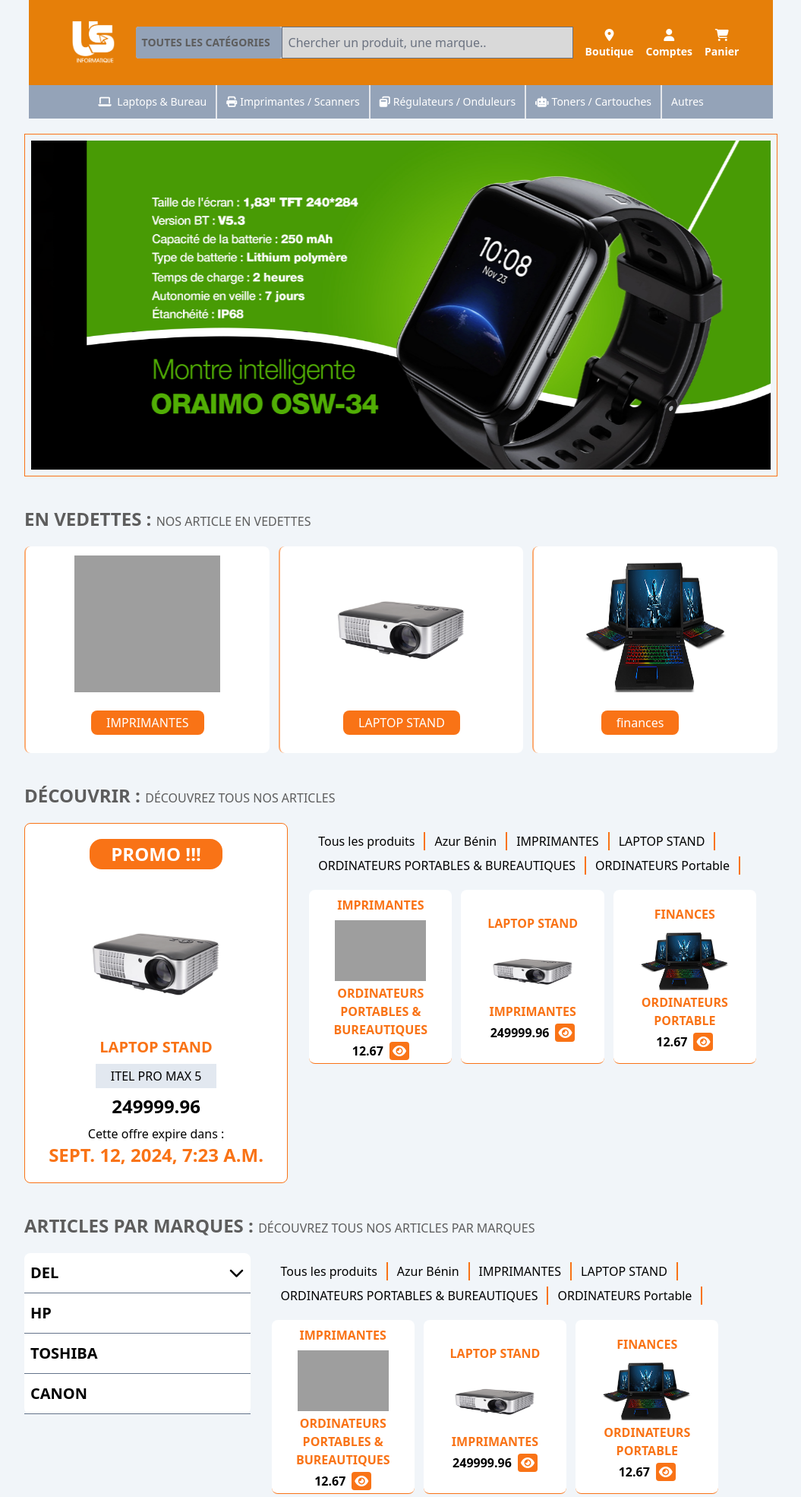
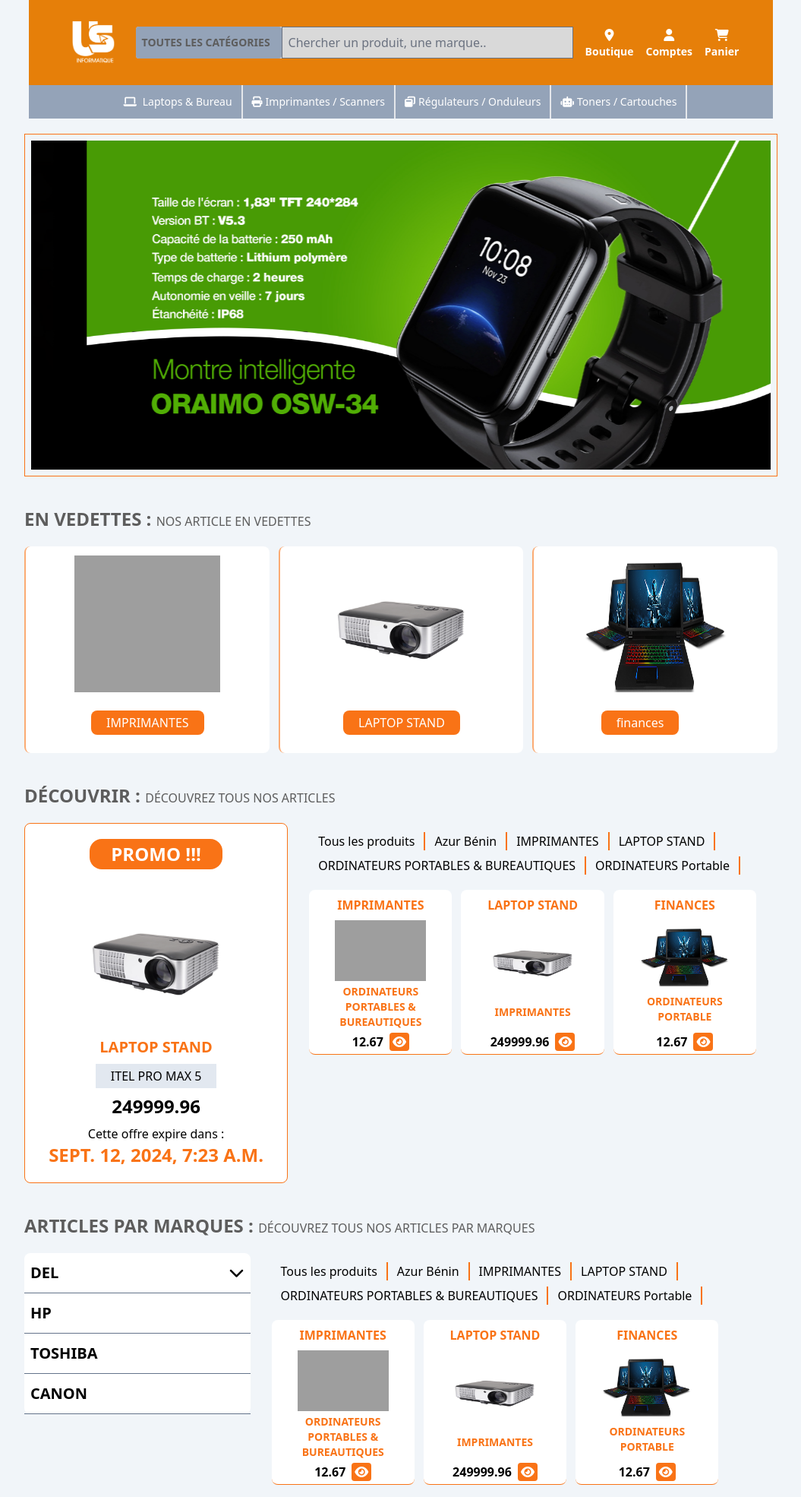
Before and after one commit to Medogo/us, a Django app: page / in a window 1280 px wide; the page is wider, and only the part inside the window is pictured. Shown: the top 1970 px of that part at 76% size, without its empty margins (112-1167 px from the left). Run offline with Django 5.2, Linux system fonts and the light colour scheme; data comes from the database, SQL or seed files in the repository; style sheets or scripts are compiled from the project's sources; some libraries are stand-ins or nearby versions; grey boxes are pictures that could not be loaded.

Commit message:
fit:style home page

```diff
--- a/theme/templates/base.html
+++ b/theme/templates/base.html
@@ -40,7 +40,7 @@
     .dropdown-menu {
         position: absolute;
         top: 100%;
-        left: 0;
+        left: -110%;
         background-color: white;
         border: 1px solid #e5e7eb;
         border-radius: 0.375rem;
@@ -61,9 +61,9 @@
         padding: 0.5rem 1rem;
         display: block;
     }
-    .dropdown-menu a:hover {
+    /*.dropdown-menu a:hover {
         background-color: #f3f4f6;
-    }
+    }*/
 
         @media (min-width: 868px) {
             .hiden {
@@ -111,44 +111,82 @@
                 </div>
             </div>
         </div>
-        <div class="bg-slate-400 flex flex-wrap justify-center items-center text-white text-xs md:text-sm">
-            <div class="p-2 md:p-3 border-b md:border-b-0 md:border-r-2 w-1/2 md:w-auto relative group">
+        <div class="bg-slate-400 hiden md:flex flex-wrap justify-center items-center text-white text-xs md:text-sm">
+            <div class="p-2 md:p-3 border-b md:border-b-0 md:border-r-2  w-1/2 md:w-auto relative group">
                 <p><i class="fa-solid fa-laptop mr-1"></i> <a href="#"> Laptops & Bureau</a></p>
-                <div class="dropdown-menu">
-                    <a href="#" class="block px-4 py-2 text-sm text-gray-700 hover:bg-gray-100">Ordinateurs portables</a>
-                    <a href="#" class="block px-4 py-2 text-sm text-gray-700 hover:bg-gray-100">Ordinateurs de bureau</a>
-                    <a href="#" class="block px-4 py-2 text-sm text-gray-700 hover:bg-gray-100">Accessoires</a>
+                <div class="dropdown-menu ">
+                    <div class="flex justify-start items-start p-4">
+                        {% for product in products %}
+                        <div class="mr-5 product-card bg-white rounded-lg shadow-md border border-slate-400 flex flex-col justify-between items-center p-2 m-2" style="width: 200px;">
+                            <p class="text-orange-500 py-1 text-sm font-bold rounded-2xl mb-1 uppercase"><a href="{% url 'shop:product_detail' id=product.id slug=product.slug %}">{{ product.name }}</a></p>
+                            <img src="{{ product.image.url }}" alt="" class="h-[80px] w-[120px] object-contain">
+                            <p class="font-semibold text-sm text-center text-orange-500 my-1 uppercase"><a href="{% url 'shop:product_detail' id=product.id slug=product.slug %}">{{ product.category.name }}</a></p>
+                            <div class="flex items-center">
+                                <strong class="text-sm mr-2"><a href="{% url 'shop:product_detail' id=product.id slug=product.slug %}">{{ product.price }}</a></strong>
+                                <button class="bg-orange-500 px-1 rounded"><a href="{% url 'shop:product_detail' id=product.id slug=product.slug %}"><i class="fa-solid fa-eye text-white"></i></a></button>
+                            </div>
+                        </div>
+                        {% endfor %}
+                    </div>
                 </div>
             </div>
             <div class="p-2 md:p-3 border-b md:border-b-0 md:border-r-2 w-1/2 md:w-auto relative group">
                 <p><i class="fa-solid fa-print mr-1"></i><a href="#">Imprimantes / Scanners</a></p>
-                <div class="dropdown-menu">
-                    <a href="#" class="block px-4 py-2 text-sm text-gray-700 hover:bg-gray-100">Imprimantes jet d'encre</a>
-                    <a href="#" class="block px-4 py-2 text-sm text-gray-700 hover:bg-gray-100">Imprimantes laser</a>
-                    <a href="#" class="block px-4 py-2 text-sm text-gray-700 hover:bg-gray-100">Scanners</a>
+                <div class="dropdown-menu ">
+                    <div class="flex justify-start items-start p-4">
+                        {% for product in products %}
+                        <div class="mr-5 product-card bg-white rounded-lg shadow-md border border-slate-400 flex flex-col justify-between items-center p-2 m-2" style="width: 200px;">
+                            <p class="text-orange-500 py-1 text-sm font-bold rounded-2xl mb-1 uppercase"><a href="{% url 'shop:product_detail' id=product.id slug=product.slug %}">{{ product.name }}</a></p>
+                            <img src="{{ product.image.url }}" alt="" class="h-[80px] w-[120px] object-contain">
+                            <p class="font-semibold text-sm text-center text-orange-500 my-1 uppercase"><a href="{% url 'shop:product_detail' id=product.id slug=product.slug %}">{{ product.category.name }}</a></p>
+                            <div class="flex items-center">
+                                <strong class="text-sm mr-2"><a href="{% url 'shop:product_detail' id=product.id slug=product.slug %}">{{ product.price }}</a></strong>
+                                <button class="bg-orange-500 px-1 rounded"><a href="{% url 'shop:product_detail' id=product.id slug=product.slug %}"><i class="fa-solid fa-eye text-white"></i></a></button>
+                            </div>
+                        </div>
+                        {% endfor %}
+                    </div>
                 </div>
             </div>
             <div class="p-2 md:p-3 border-b md:border-b-0 md:border-r-2 w-1/2 md:w-auto relative group">
                 <p><i class="fa-solid fa-window-restore mr-1"></i><a href="#">Régulateurs / Onduleurs</a></p>
-                <div class="dropdown-menu">
-                    <a href="#" class="block px-4 py-2 text-sm text-gray-700 hover:bg-gray-100">Régulateurs de tension</a>
-                    <a href="#" class="block px-4 py-2 text-sm text-gray-700 hover:bg-gray-100">Onduleurs</a>
-                    <a href="#" class="block px-4 py-2 text-sm text-gray-700 hover:bg-gray-100">Batteries de rechange</a>
+                <div class="dropdown-menu ">
+                    <div class="flex justify-start items-start p-4">
+                        {% for product in products %}
+                        <div class="mr-5 product-card bg-white rounded-lg shadow-md border border-slate-400 flex flex-col justify-between items-center p-2 m-2" style="width: 200px;">
+                            <p class="text-orange-500 py-1 text-sm font-bold rounded-2xl mb-1 uppercase"><a href="{% url 'shop:product_detail' id=product.id slug=product.slug %}">{{ product.name }}</a></p>
+                            <img src="{{ product.image.url }}" alt="" class="h-[80px] w-[120px] object-contain">
+                            <p class="font-semibold text-sm text-center text-orange-500 my-1 uppercase"><a href="{% url 'shop:product_detail' id=product.id slug=product.slug %}">{{ product.category.name }}</a></p>
+                            <div class="flex items-center">
+                                <strong class="text-sm mr-2"><a href="{% url 'shop:product_detail' id=product.id slug=product.slug %}">{{ product.price }}</a></strong>
+                                <button class="bg-orange-500 px-1 rounded"><a href="{% url 'shop:product_detail' id=product.id slug=product.slug %}"><i class="fa-solid fa-eye text-white"></i></a></button>
+                            </div>
+                        </div>
+                        {% endfor %}
+                    </div>
                 </div>
             </div>
             <div class="p-2 md:p-3 border-b md:border-b-0 md:border-r-2 w-1/2 md:w-auto relative group">
                 <p><i class="fa-solid fa-robot mr-1"></i><a href="#">Toners / Cartouches</a></p>
-                <div class="dropdown-menu">
-                    <a href="#" class="block px-4 py-2 text-sm text-gray-700 hover:bg-gray-100">Toners</a>
-                    <a href="#" class="block px-4 py-2 text-sm text-gray-700 hover:bg-gray-100">Cartouches d'encre</a>
-                    <a href="#" class="block px-4 py-2 text-sm text-gray-700 hover:bg-gray-100">Recharges</a>
+                <div class="dropdown-menu ">
+                    <div class="flex justify-start items-start p-4">
+                        {% for product in products %}
+                        <div class="mr-5 product-card bg-white rounded-lg shadow-md border border-slate-400 flex flex-col justify-between items-center p-2 m-2" style="width: 200px;">
+                            <p class="text-orange-500 py-1 text-sm font-bold rounded-2xl mb-1 uppercase"><a href="{% url 'shop:product_detail' id=product.id slug=product.slug %}">{{ product.name }}</a></p>
+                            <img src="{{ product.image.url }}" alt="" class="h-[80px] w-[120px] object-contain">
+                            <p class="font-semibold text-sm text-center text-orange-500 my-1 uppercase"><a href="{% url 'shop:product_detail' id=product.id slug=product.slug %}">{{ product.category.name }}</a></p>
+                            <div class="flex items-center">
+                                <strong class="text-sm mr-2"><a href="{% url 'shop:product_detail' id=product.id slug=product.slug %}">{{ product.price }}</a></strong>
+                                <button class="bg-orange-500 px-1 rounded"><a href="{% url 'shop:product_detail' id=product.id slug=product.slug %}"><i class="fa-solid fa-eye text-white"></i></a></button>
+                            </div>
+                        </div>
+                        {% endfor %}
+                    </div>
                 </div>
-            </div>
-            <div class="p-2 md:p-3 w-full md:w-auto text-center">
-                <p><a href="">Autres</a></p>
             </div>
         </div>
     </header>
+
     {% block content  %} {% endblock %}
 
     <footer class="bg-[#e67f09] py-3 text-white text-sm md:text-base font-semibold header_style">
--- a/theme/templates/shop/index.html
+++ b/theme/templates/shop/index.html
@@ -78,11 +78,11 @@
 
                 <div class="grid grid-cols-1 sm:grid-cols-2 md:grid-cols-3 gap-3 pt-3">
                     {% for product in products %}
-                    <div class="rounded-lg bg-white border-b border-b-orange-500 flex flex-col justify-center items-center py-1 p-4 product-item" data-category="{{ product.category.name }}">
+                    <div class="rounded-lg bg-white border-b border-b-orange-500 flex flex-col justify-between items-center py-1 p-4 product-item" data-category="{{ product.category.name }}">
                         <p class="text-orange-500 py-1 text-base md:text-base font-bold rounded-2xl mb-1 uppercase"><a href="{% url 'shop:product_detail' id=product.id slug=product.slug %}">{{ product.name }}</a></p>
                     <!--<p class="py-1 px-2 bg-slate-200 text-xs md:text-[10px] mb-2"></p>-->
                         <img src="{{ product.image.url }}" alt="" class="h-[60px] w-[100px] md:h-[80px] md:w-[120px]">
-                        <p class="font-semibold text-lg md:text-base text-center text-orange-500 my-1 uppercase"><a href="{% url 'shop:product_detail' id=product.id slug=product.slug %}">{{ product.category.name }}</a></p>
+                        <p class="font-semibold text-lg md:text-sm text-center text-orange-500 my-1 uppercase"><a href="{% url 'shop:product_detail' id=product.id slug=product.slug %}">{{ product.category.name }}</a></p>
                         <div class="flex items-center">
                             <strong class="text-sm md:text-base mr-2"><a href="{% url 'shop:product_detail' id=product.id slug=product.slug %}">{{ product.price }}</a></strong>
                             <button class="bg-orange-500 px-1 rounded"><a href="{% url 'shop:product_detail' id=product.id slug=product.slug %}"><i class="fa-solid fa-eye text-white"></i></a></button>
@@ -121,11 +121,11 @@
 
                 <div class="grid grid-cols-1 sm:grid-cols-2 md:grid-cols-3 gap-3 pt-3">
                     {% for product in products %}
-                    <div class="rounded-lg bg-white border-b border-b-orange-500 flex flex-col justify-center items-center py-1 p-4 product-item" data-category="{{ product.category.name }}">
+                    <div class="rounded-lg bg-white border-b border-b-orange-500 flex flex-col justify-between  items-center py-1 p-4 product-item" data-category="{{ product.category.name }}">
                         <p class="text-orange-500 py-1 text-base md:text-base font-bold rounded-2xl mb-1 uppercase"><a href="{% url 'shop:product_detail' id=product.id slug=product.slug %}">{{ product.name }}</a></p>
                     <!--<p class="py-1 px-2 bg-slate-200 text-xs md:text-[10px] mb-2"></p>-->
                         <img src="{{ product.image.url }}" alt="" class="h-[60px] w-[100px] md:h-[80px] md:w-[120px]">
-                        <p class="font-semibold text-lg md:text-base text-center text-orange-500 my-1 uppercase"><a href="{% url 'shop:product_detail' id=product.id slug=product.slug %}">{{ product.category.name }}</a></p>
+                        <p class="font-semibold text-lg md:text-sm text-center text-orange-500 my-1 uppercase"><a href="{% url 'shop:product_detail' id=product.id slug=product.slug %}">{{ product.category.name }}</a></p>
                         <div class="flex items-center">
                             <strong class="text-sm md:text-base mr-2"><a href="{% url 'shop:product_detail' id=product.id slug=product.slug %}">{{ product.price }}</a></strong>
                             <button class="bg-orange-500 px-1 rounded"><a href="{% url 'shop:product_detail' id=product.id slug=product.slug %}"><i class="fa-solid fa-eye text-white"></i></a></button>
```
